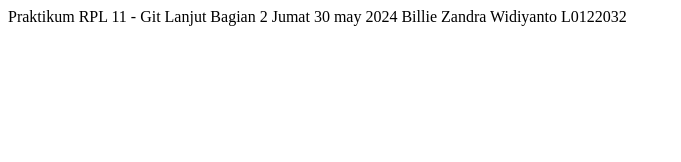
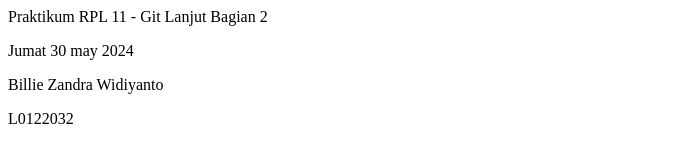
Before and after one commit to Billie45/PRPL11, a plain HTML site: page index.html in a window 1280 px wide. Shown: the whole page, without its empty margins (0-681 px from the left). Drawn offline with Linux system fonts and the light colour scheme.

Commit message:
belajar git

```diff
--- a/index.html
+++ b/index.html
@@ -4,8 +4,8 @@
     Praktikum RPL 11 - Git Lanjut Bagian 2
 </head>
 <body>
-    Jumat 30 may 2024
-    Billie Zandra Widiyanto
-    L0122032
+    <p>Jumat 30 may 2024</p>
+    <p>Billie Zandra Widiyanto</p>
+    <p>L0122032</p>
 </body>
 </html>
```
